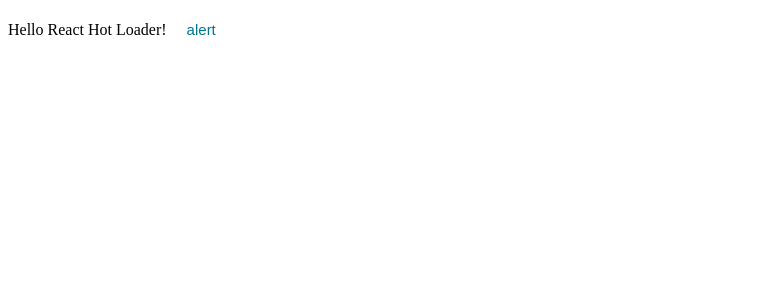
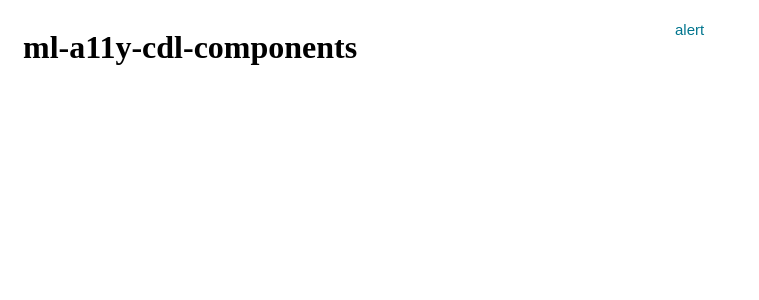
Before and after one commit to jeffprinty/ml-a11y-cdl-components, a React app: page / in a window 1280 px wide. Shown: the top 300 px of the page, without its empty margins (0-759 px from the left). Built offline with nearby package versions, Linux system fonts and the light colour scheme; the HTML template or start-up script is replaced by a standard one; what react-a11y would draw is missing.

Commit message:
Add Layout folder, add readme, update button

```diff
--- /dev/null
+++ b/components/Layout/Column.jsx
@@ -0,0 +1,62 @@
+import React from 'react';
+import PropTypes from 'prop-types';
+import styled from 'styled-components';
+
+const calcWidth = cols => `${ cols * 8.333333 }%`;
+
+const Col = styled.div`
+  flex-basis: ${ props => calcWidth(props.sm) };
+  max-width: ${ props => calcWidth(props.sm) };
+  padding: 0 15px;
+
+  @media (min-width: 715px) and (max-width: 1030px) {
+    flex-basis: ${ props => calcWidth(props.md) };
+    max-width: ${ props => calcWidth(props.md) };
+  }
+  @media (min-width: 1030px) {
+    flex-basis: ${ props => calcWidth(props.lg) };
+    max-width: ${ props => calcWidth(props.lg) };
+  }
+`;
+
+const Column = ({ className, children, sm, md, lg }) => (
+  <Col
+    className={ className }
+    sm={ sm }
+    md={ md }
+    lg={ lg }
+  >
+    { children }
+  </Col>
+  );
+
+Column.defaultProps = {
+  sm: 12,
+  md: 12,
+  lg: 12,
+  className: ''
+};
+
+const stringOrNumberProp = PropTypes.oneOfType([ PropTypes.number, PropTypes.string ]);
+
+const columnProps = PropTypes.oneOfType([
+  PropTypes.bool,
+  PropTypes.number,
+  PropTypes.string,
+  PropTypes.shape({
+    size: PropTypes.oneOfType([ PropTypes.bool, PropTypes.number, PropTypes.string ]),
+    push: stringOrNumberProp,
+    pull: stringOrNumberProp,
+    offset: stringOrNumberProp
+  })
+]);
+
+Column.propTypes = {
+  sm: columnProps,
+  md: columnProps,
+  lg: columnProps,
+  className: PropTypes.string,
+  children: PropTypes.element.isRequired
+};
+
+export default Column;
--- a/demo/src/containers/Root.jsx
+++ b/demo/src/containers/Root.jsx
@@ -1,11 +1,27 @@
 import React from 'react';
+import styled from 'styled-components';
 import Button from '../../../components/Button/Button';
+import Column from '../../../components/Layout/Column';
+
+const Container = styled.div`
+  display: flex;
+  flex-direction: row;
+`;
+const Title = styled.h1`
+
+`;
 
 const Root = () => (
-  <div>
-    Hello React Hot Loader!
-    <Button title="alert" onClick={ () => {} } />
-  </div>
+  <Container>
+    <Column md={ 2 }>
+      <Title>
+        ml-a11y-cdl-components
+      </Title>
+    </Column>
+    <Column md={ 10 }>
+      <Button title="alert" onClick={ () => {} } />
+    </Column>
+  </Container>
 );
 
 export default Root;
--- a/package.json
+++ b/package.json
@@ -4,7 +4,7 @@
   "description": "Accessible react components that comply with the Macmillan Learning CDL",
   "main": "index.js",
   "scripts": {
-    "start": "webpack-dev-server --content-base ./demo/ --hot --history-api-fallback",
+    "start": "webpack-dev-server --colors --content-base ./demo/ --hot --history-api-fallback",
     "test": "jest",
     "test:watch": "jest --watch",
     "test:coverage": "jest --coverage",
```
Also changed, not shown: components/Button/Button.jsx (+6 -6 lines), 2 other files (tests, documents, lock files or other folders).
